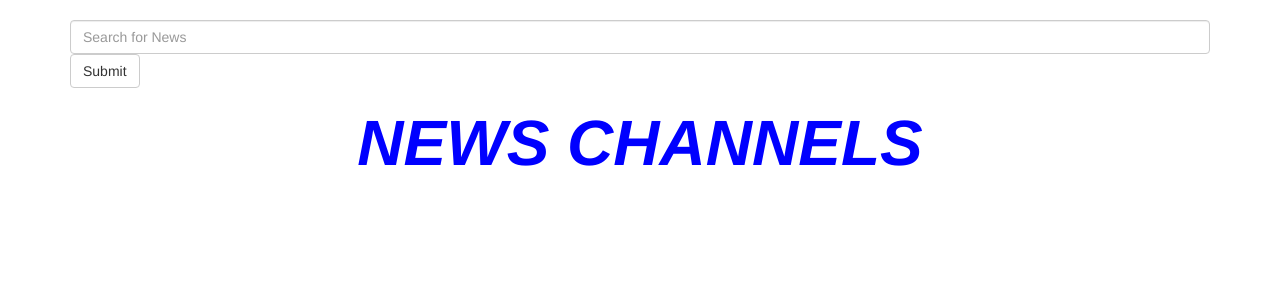
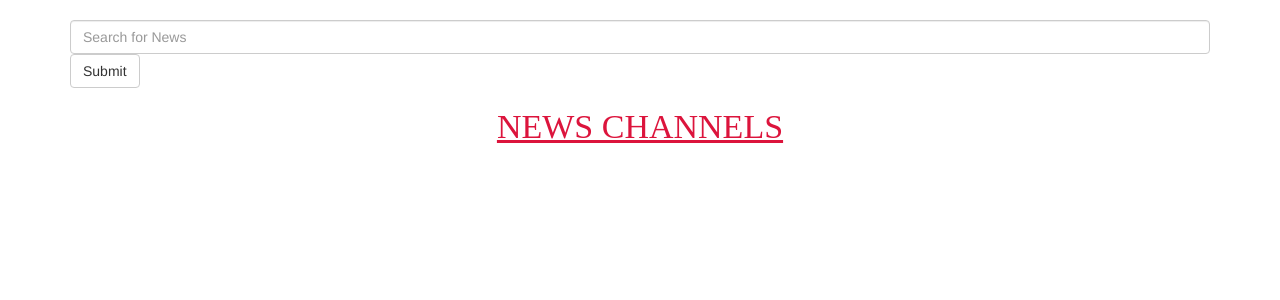
Before and after one commit to kd-kinuthiadavid/news-highlights, a Flask app: template app/templates/index.html in a window 1280 px wide. Shown: the part 52-352 px from the top of the page. Run offline with Flask 2, Linux system fonts and the light colour scheme; the template is opened without the code that fills it, so the values that code supplies are empty; some libraries are stand-ins or nearby versions.

Commit message:
removing errors; debugging

```diff
--- a/app/static/css/styles.css
+++ b/app/static/css/styles.css
@@ -1,6 +1,8 @@
-.title-heading{
-  color: blue;
-  font-size: 64px;
-  font-style: italic;
-  font-weight: bold;
+
+.myHeading{
+  color: pink;
 }
+
+.my_list{
+  font-family: 'Bitter', serif;
+}
--- a/app/templates/base.html
+++ b/app/templates/base.html
@@ -6,6 +6,7 @@
 
 <head>
     <meta charset="utf-8">
+    <link href="https://fonts.googleapis.com/css?family=Bitter" rel="stylesheet">
     <meta name="viewport" content="width=device-width, initial-scale=1.0">
     {% if title %}
     <title> {{ title }}</title>
--- a/app/templates/index.html
+++ b/app/templates/index.html
@@ -19,10 +19,10 @@
 </div>
 <div class="container" style="text-align:center">
         <!-- News Sources -->
-        <h1 class="title-heading"> NEWS CHANNELS</h3>
+        <h1 style="font-family: 'Bitter', serif;font-size:34px;text-decoration:underline;color:crimson;"> NEWS CHANNELS</h3>
 </div>
 <div class="row">
-    <ul>
+    <ul style="font-family: 'Bitter', serif;font-size:18px;font-weight:normal;">
         {{ macro.displaySourcesList(news_sources)}}
     </ul>
 </div>
--- a/app/templates/macros.html
+++ b/app/templates/macros.html
@@ -5,7 +5,7 @@
  {% for source in news_sources | batch(3) %}
     <div class="row justify-content-between">
         {% for source in source %}
-        <div class="well well-sm col-md-4 mywells" styles="padding-left:50px;padding-right:50px">
+        <div class="well well-sm col-md-4 mywells" styles="padding-left:50px;padding-right:50px;height:auto;  background-color: #E6F7F6;">
 
             <div>
                 <h3 class="text-uppercase" style="text-align:center"><a href="/articles/{{source.source_id}}">{{source.source_id}}</a></h3>
```
